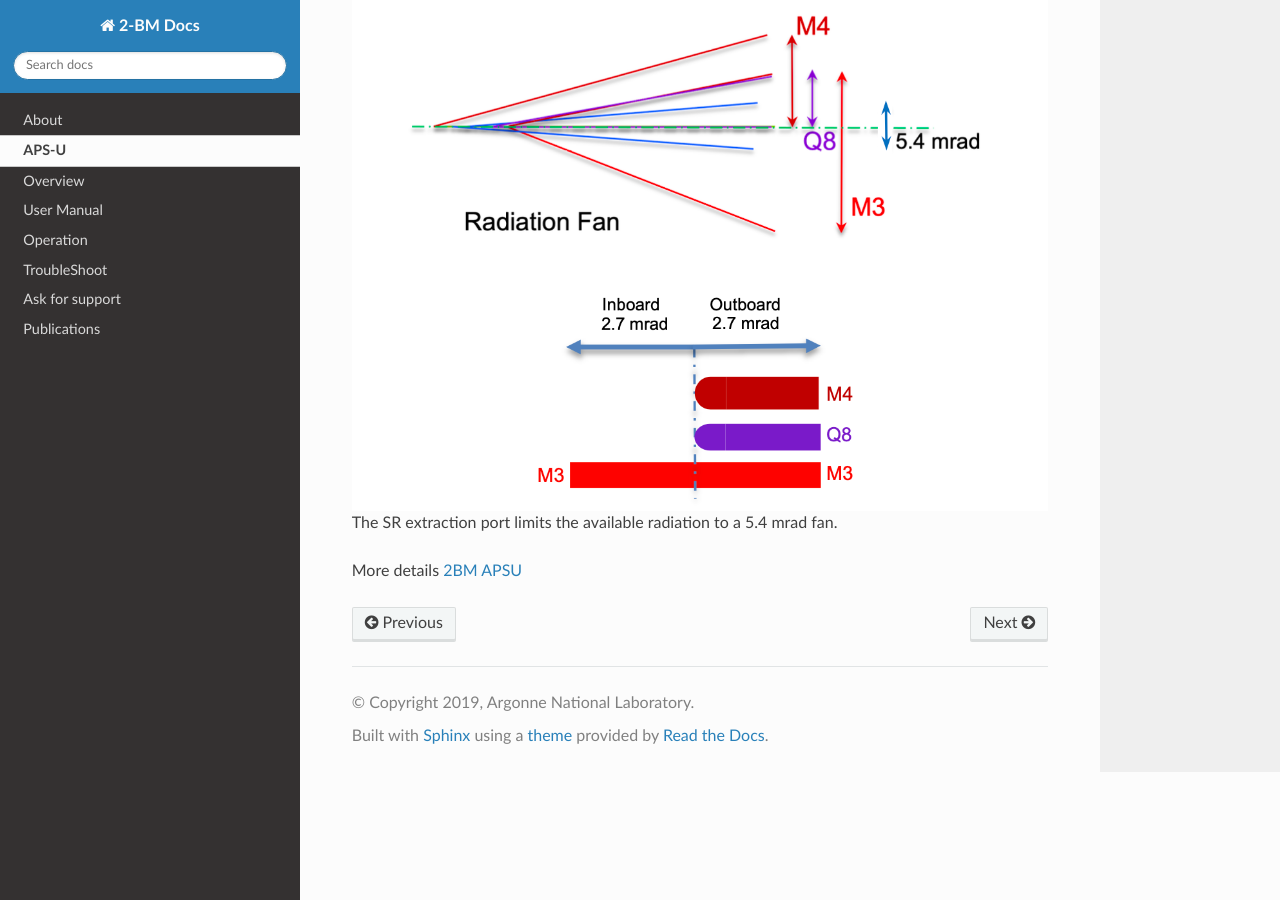
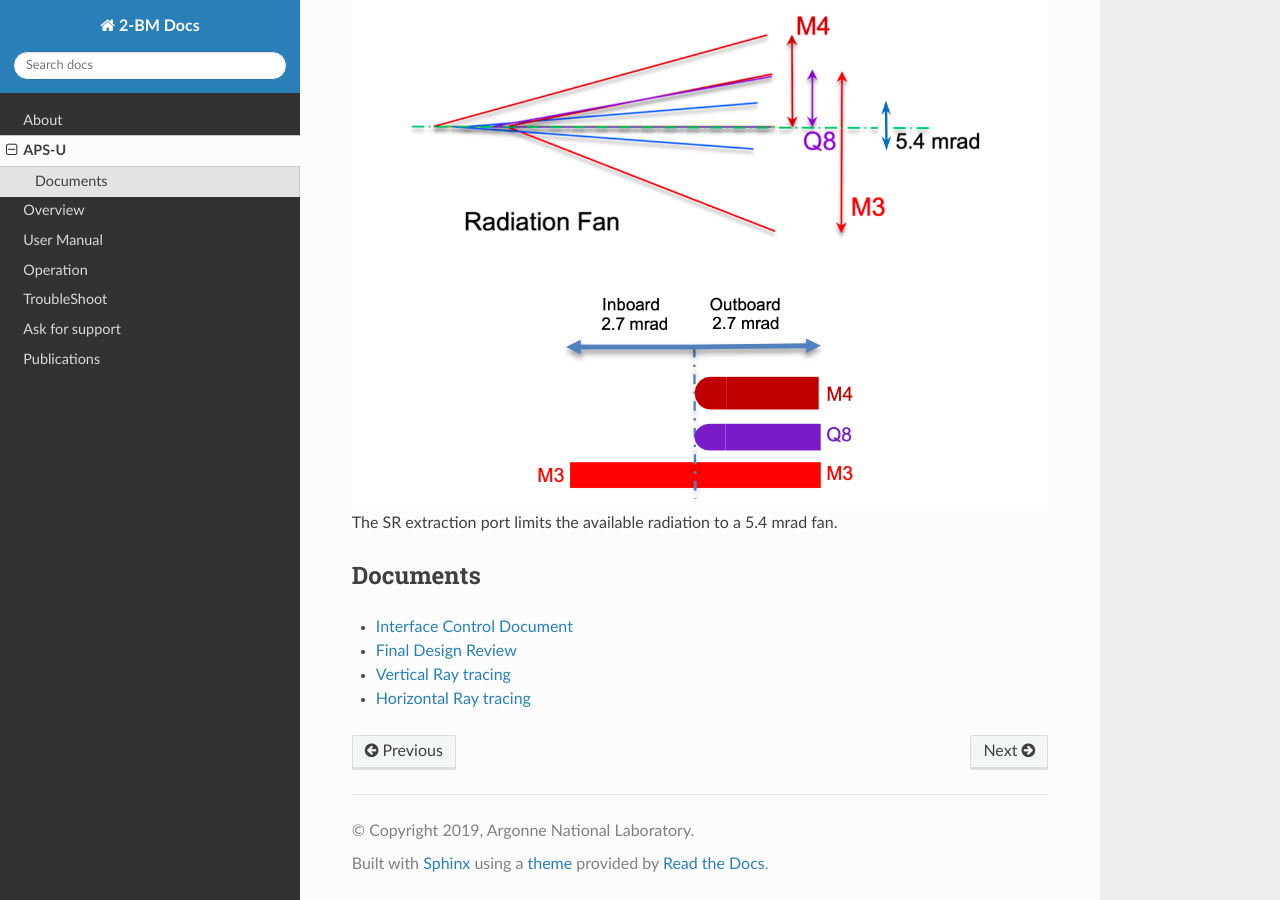
Before and after one commit to xray-imaging/2bm-docs, a Sphinx documentation site: the page built from docs/source/apsu.rst, in a window 1280 px wide and 900 px high, scrolled down 2093 px. Built offline with Sphinx 7.4.7 and the Read the Docs theme 2.0.0, drawn with Linux system fonts in a browser that asks for light colours; the version number could not be read and is left out.

Commit message:
added ray tracing docs

```diff
--- a/docs/source/apsu.rst
+++ b/docs/source/apsu.rst
@@ -34,4 +34,14 @@ Based on the above electron trajectory, the radiation fan as seen by the beamlin
 The SR extraction port limits the available radiation to a 5.4 mrad fan.
 
 
-More details `2BM APSU <https://anl.box.com/s/h4ni34iixzs2nipbyupdjajt2ldyresw>`_
+Documents
+---------
+
+
+- `Interface Control Document <https://anl.box.com/s/h4ni34iixzs2nipbyupdjajt2ldyresw>`_
+
+- `Final Design Review  <https://anl.box.com/s/ap8aehx58r39lde8cnqlqw6sduq9j5e2>`_
+
+- `Vertical Ray tracing <https://anl.box.com/s/ypm3f7gbzc4se189d7j2cuincijxzvb7>`_
+
+- `Horizontal Ray tracing <https://anl.box.com/s/ev4m7zwxb643owjjnlquleycp32jbjl6>`_
```
